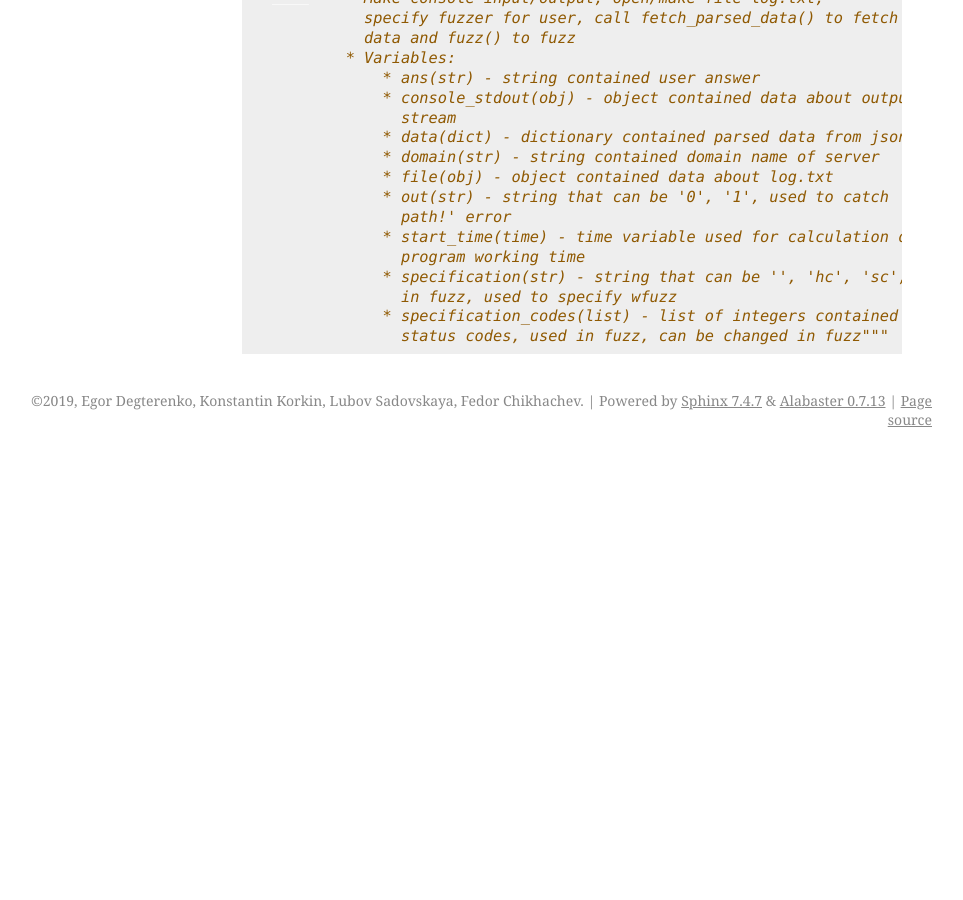
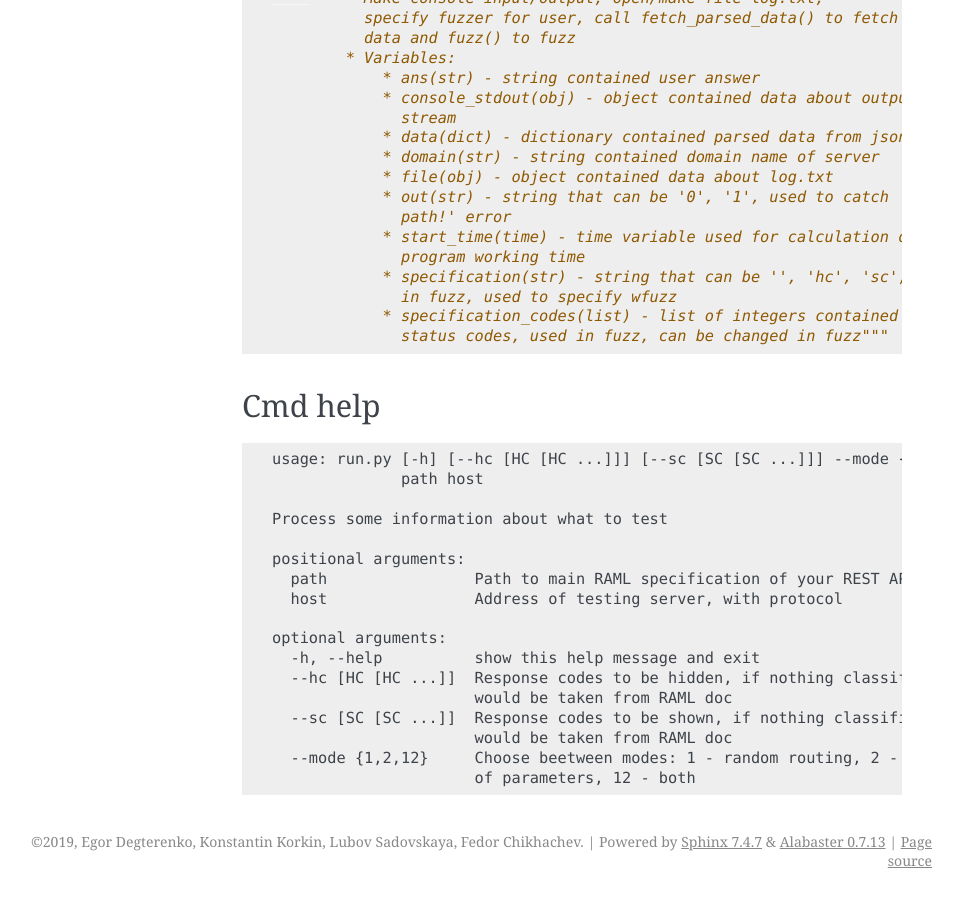
Before and after one commit to FChikh/REST-API-Fuzzer, a Sphinx documentation site: the page built from docs/doc.rst, in a window 1280 px wide and 900 px high, scrolled down 3227 px. Shown: the whole window, without its empty margins (178-1141 px from the left). Built offline with Sphinx 7.4.7, drawn with Linux system fonts in a browser that asks for light colours; before the commit the page ends 3686 px from its top, so only the background shows below that.

Commit message:
f_commit

```diff
--- a/docs/doc.rst
+++ b/docs/doc.rst
@@ -182,3 +182,26 @@ run:
                   in fuzz, used to specify wfuzz
                 * specification_codes(list) - list of integers contained
                   status codes, used in fuzz, can be changed in fuzz"""
+
+------------------
+Cmd help
+------------------
+.. code-block:: none
+
+    usage: run.py [-h] [--hc [HC [HC ...]]] [--sc [SC [SC ...]]] --mode {1,2,12}
+                  path host
+
+    Process some information about what to test
+
+    positional arguments:
+      path                Path to main RAML specification of your REST API
+      host                Address of testing server, with protocol
+
+    optional arguments:
+      -h, --help          show this help message and exit
+      --hc [HC [HC ...]]  Response codes to be hidden, if nothing classified -
+                          would be taken from RAML doc
+      --sc [SC [SC ...]]  Response codes to be shown, if nothing classified -
+                          would be taken from RAML doc
+      --mode {1,2,12}     Choose beetween modes: 1 - random routing, 2 - fuzzing
+                          of parameters, 12 - both
```
Also changed, not shown: docs/index.rst (line endings or trailing spaces).
